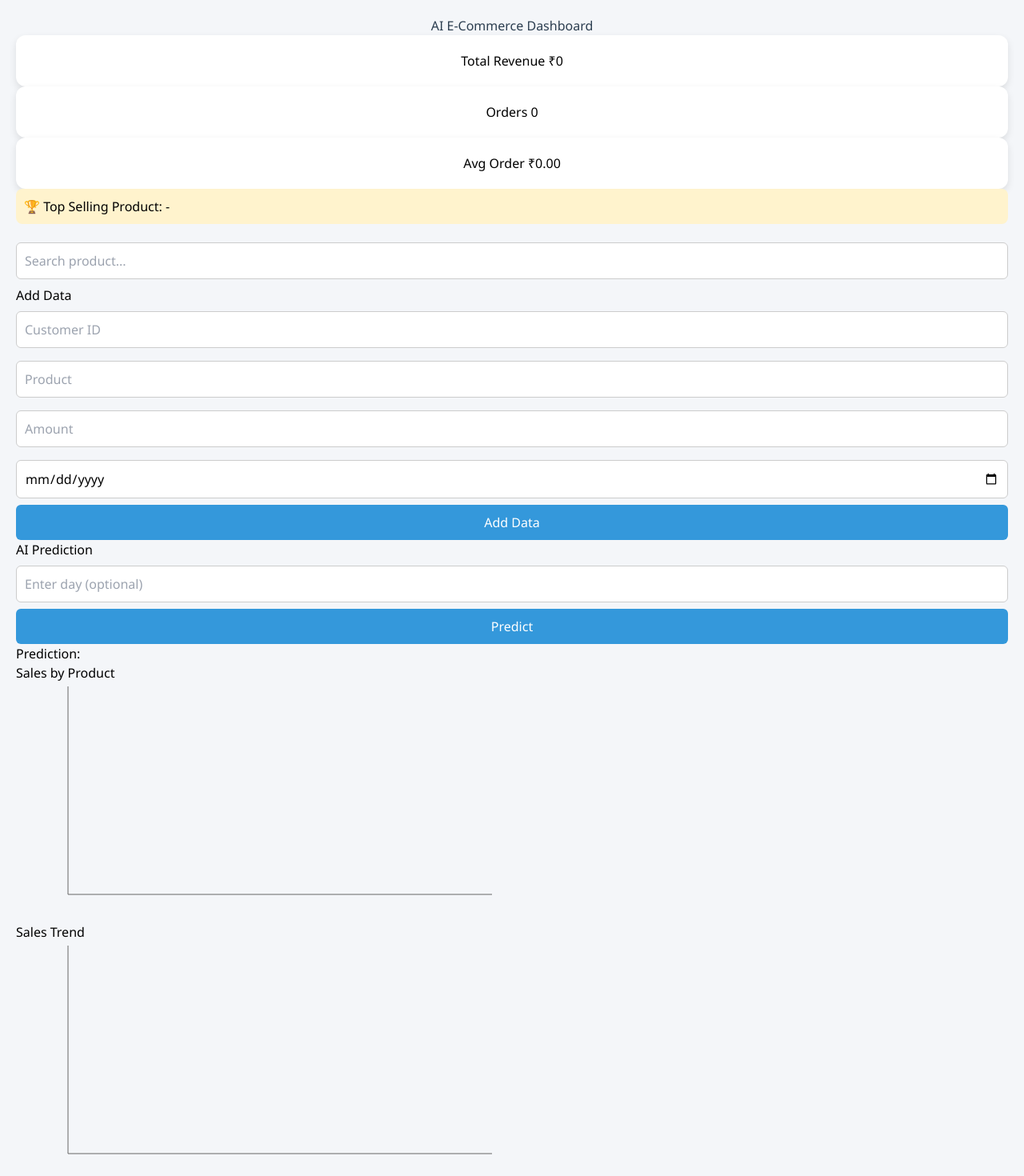
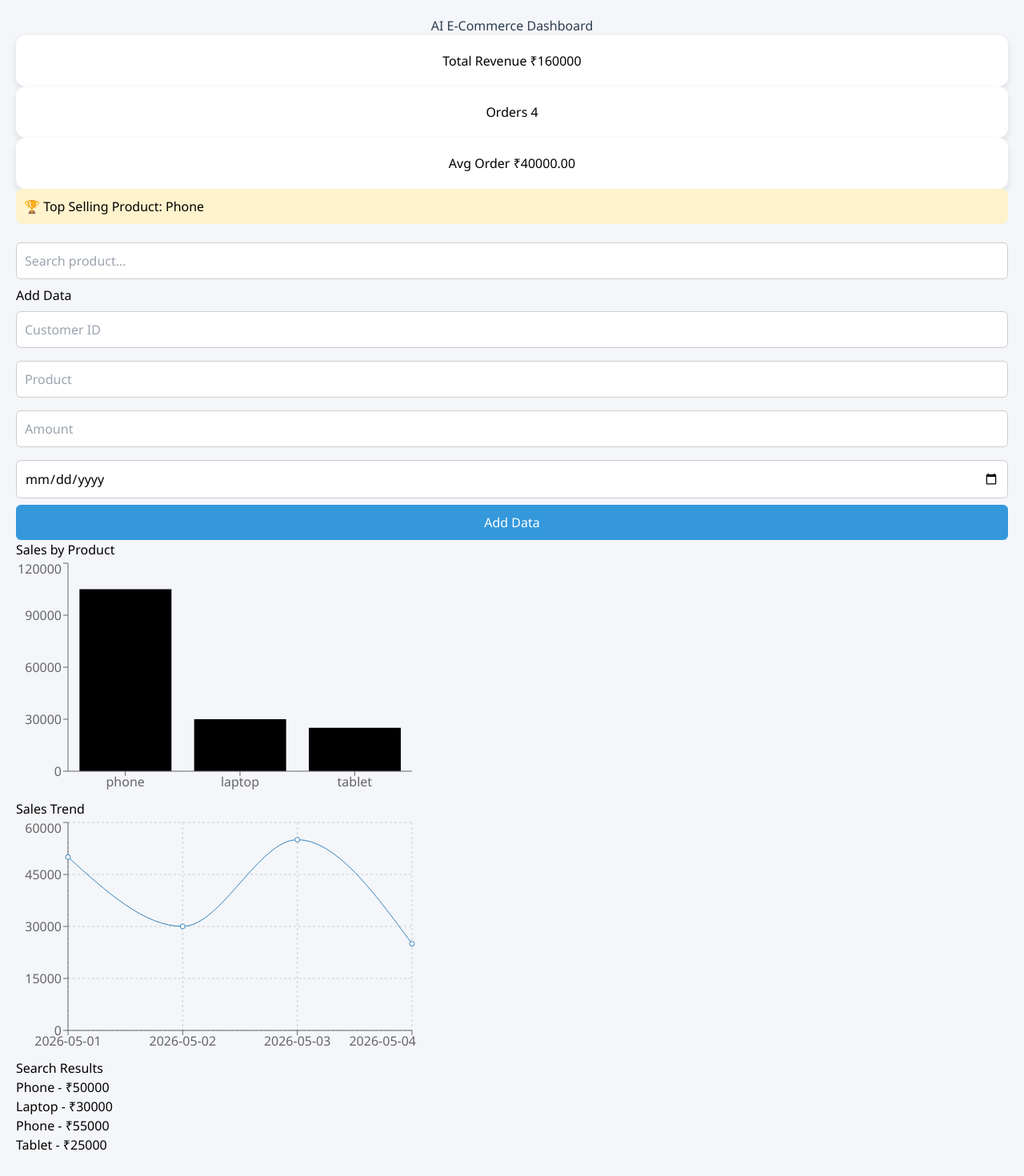
Before and after one commit to dhruthi131203-spec/ai-ecommerce-dashboard, a React app in the folder frontend/: page / in a window 1280 px wide. Shown: the top 1470 px of the page at 80% size. Built offline with nearby package versions, Linux system fonts and the light colour scheme; the HTML template or start-up script is replaced by a standard one.

Commit message:
fix charts and default data

```diff
--- a/frontend/src/App.jsx
+++ b/frontend/src/App.jsx
@@ -8,12 +8,19 @@ import {
   Tooltip,
   LineChart,
   Line,
+  CartesianGrid,
 } from "recharts";
 
 function App() {
-  const [salesData, setSalesData] = useState([]);
+  // ✅ DEFAULT DATA (IMPORTANT FIX)
+  const [salesData, setSalesData] = useState([
+    { customerId: "1", product: "phone", amount: 50000, date: "2026-05-01" },
+    { customerId: "2", product: "laptop", amount: 30000, date: "2026-05-02" },
+    { customerId: "3", product: "phone", amount: 55000, date: "2026-05-03" },
+    { customerId: "4", product: "tablet", amount: 25000, date: "2026-05-04" },
+  ]);
+
   const [searchTerm, setSearchTerm] = useState("");
-  const [prediction, setPrediction] = useState("");
 
   const [formData, setFormData] = useState({
     customerId: "",
@@ -22,10 +29,6 @@ function App() {
     date: "",
   });
 
-  // ✅ NORMALIZE FUNCTION
-  const normalize = (str) => str.trim().toLowerCase();
-
-  // ✅ HANDLE INPUT
   const handleChange = (e) => {
     setFormData({
       ...formData,
@@ -33,13 +36,12 @@ function App() {
     });
   };
 
-  // ✅ ADD DATA
   const handleAddData = () => {
     if (!formData.product || !formData.amount || !formData.date) return;
 
     const newEntry = {
       ...formData,
-      product: normalize(formData.product),
+      product: formData.product.trim().toLowerCase(),
       amount: Number(formData.amount),
     };
 
@@ -55,56 +57,37 @@ function App() {
 
   // ✅ SEARCH
   const filteredData = salesData.filter((item) =>
-    normalize(item.product).includes(normalize(searchTerm))
+    item.product.toLowerCase().includes(searchTerm.toLowerCase())
   );
 
-  // ✅ GROUP DATA
+  // ✅ GROUPING
   const groupedData = salesData.reduce((acc, item) => {
-    const key = normalize(item.product);
-
+    const key = item.product.trim().toLowerCase();
     if (!acc[key]) acc[key] = 0;
-    acc[key] += item.amount;
-
+    acc[key] += Number(item.amount);
     return acc;
   }, {});
 
   const chartData = Object.keys(groupedData).map((key) => ({
-    name: key,
+    product: key,
     amount: groupedData[key],
   }));
 
   // ✅ STATS
   const totalRevenue = salesData.reduce(
-    (sum, item) => sum + item.amount,
+    (sum, item) => sum + Number(item.amount),
     0
   );
 
   const totalOrders = salesData.length;
-
   const avgOrder = totalOrders ? totalRevenue / totalOrders : 0;
 
   const topProduct =
     chartData.length > 0
       ? chartData.reduce((a, b) =>
           a.amount > b.amount ? a : b
-        ).name
+        ).product
       : "-";
-
-  // ✅ LINE DATA
-  const lineData = salesData.map((item) => ({
-    date: item.date,
-    amount: item.amount,
-  }));
-
-  // ✅ AI PREDICTION
-  const handlePredict = () => {
-    if (totalOrders === 0) {
-      setPrediction("No data");
-    } else {
-      const avg = totalRevenue / totalOrders;
-      setPrediction(`₹${avg.toFixed(2)}`);
-    }
-  };
 
   return (
     <div className="container">
@@ -114,14 +97,14 @@ function App() {
       <div className="stats">
         <div className="card">Total Revenue ₹{totalRevenue}</div>
         <div className="card">Orders {totalOrders}</div>
-        <div className="card">
-          Avg Order ₹{avgOrder.toFixed(2)}
-        </div>
+        <div className="card">Avg Order ₹{avgOrder.toFixed(2)}</div>
       </div>
 
       <div className="top-product">
         🏆 Top Selling Product:{" "}
-        {topProduct.charAt(0).toUpperCase() + topProduct.slice(1)}
+        {topProduct !== "-"
+          ? topProduct.charAt(0).toUpperCase() + topProduct.slice(1)
+          : "-"}
       </div>
 
       {/* SEARCH */}
@@ -167,39 +150,31 @@ function App() {
         <button onClick={handleAddData}>Add Data</button>
       </div>
 
-      {/* AI PREDICTION */}
-      <div className="form">
-        <h3>AI Prediction</h3>
-        <input placeholder="Enter day (optional)" />
-        <button onClick={handlePredict}>Predict</button>
-        <p>Prediction: {prediction}</p>
-      </div>
-
-      {/* BAR GRAPH */}
+      {/* ✅ BAR CHART */}
       <h3>Sales by Product</h3>
-      <BarChart width={600} height={300} data={chartData}>
-        <XAxis dataKey="name" />
+      <BarChart width={500} height={300} data={chartData}>
+        <XAxis dataKey="product" />
         <YAxis />
         <Tooltip />
-        <Bar dataKey="amount" fill="#4CAF50" />
+        <Bar dataKey="amount" />
       </BarChart>
 
-      {/* LINE GRAPH */}
+      {/* ✅ LINE CHART */}
       <h3>Sales Trend</h3>
-      <LineChart width={600} height={300} data={lineData}>
+      <LineChart width={500} height={300} data={salesData}>
         <XAxis dataKey="date" />
         <YAxis />
         <Tooltip />
-        <Line type="monotone" dataKey="amount" stroke="#8884d8" />
+        <CartesianGrid strokeDasharray="3 3" />
+        <Line type="monotone" dataKey="amount" />
       </LineChart>
 
       {/* SEARCH RESULTS */}
       <h3>Search Results</h3>
       {filteredData.map((item, index) => (
         <div key={index}>
-          {item.product.charAt(0).toUpperCase() +
-            item.product.slice(1)}{" "}
-          - ₹{item.amount}
+          {item.product.charAt(0).toUpperCase() + item.product.slice(1)} - ₹
+          {item.amount}
         </div>
       ))}
     </div>
```
